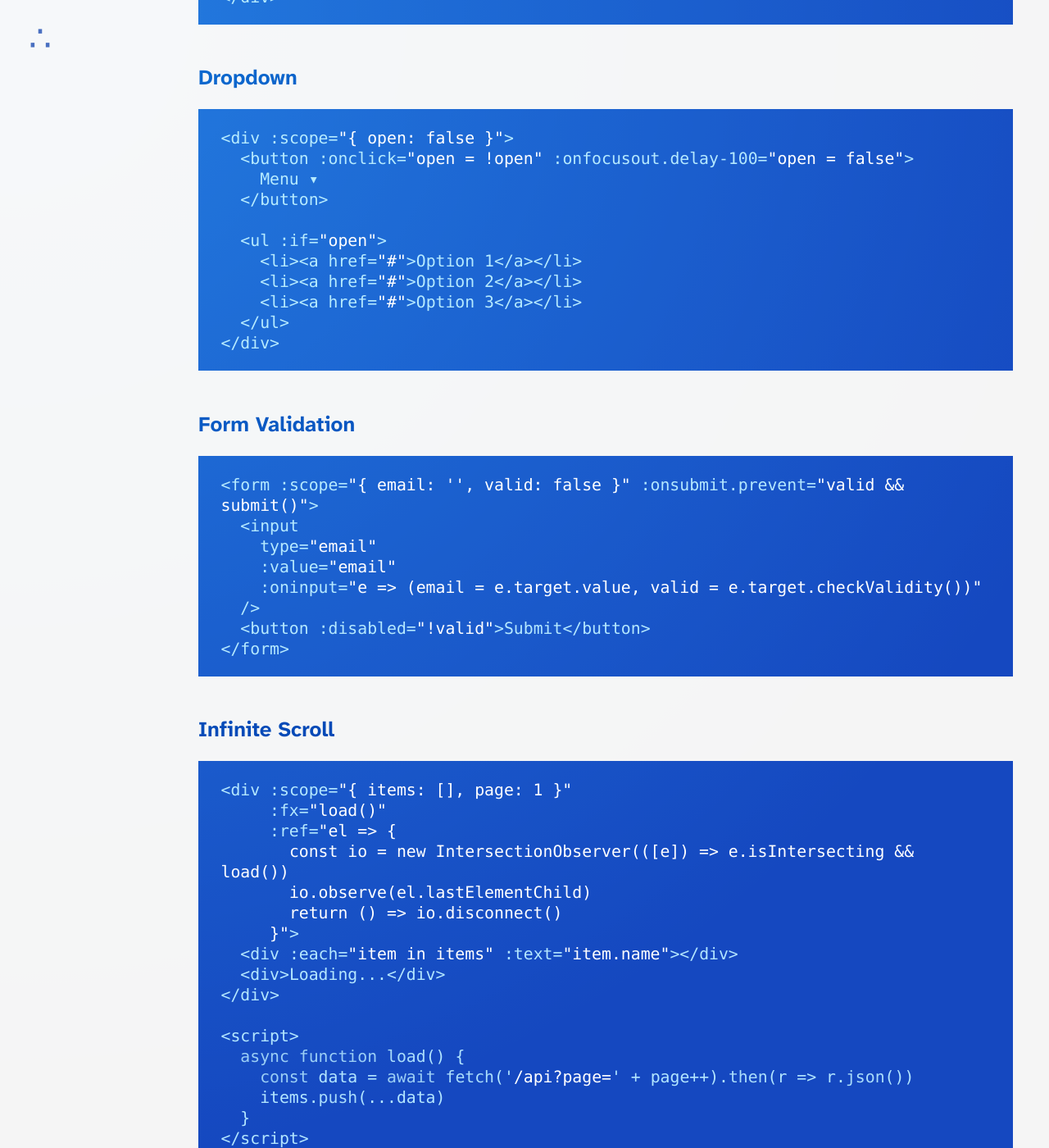
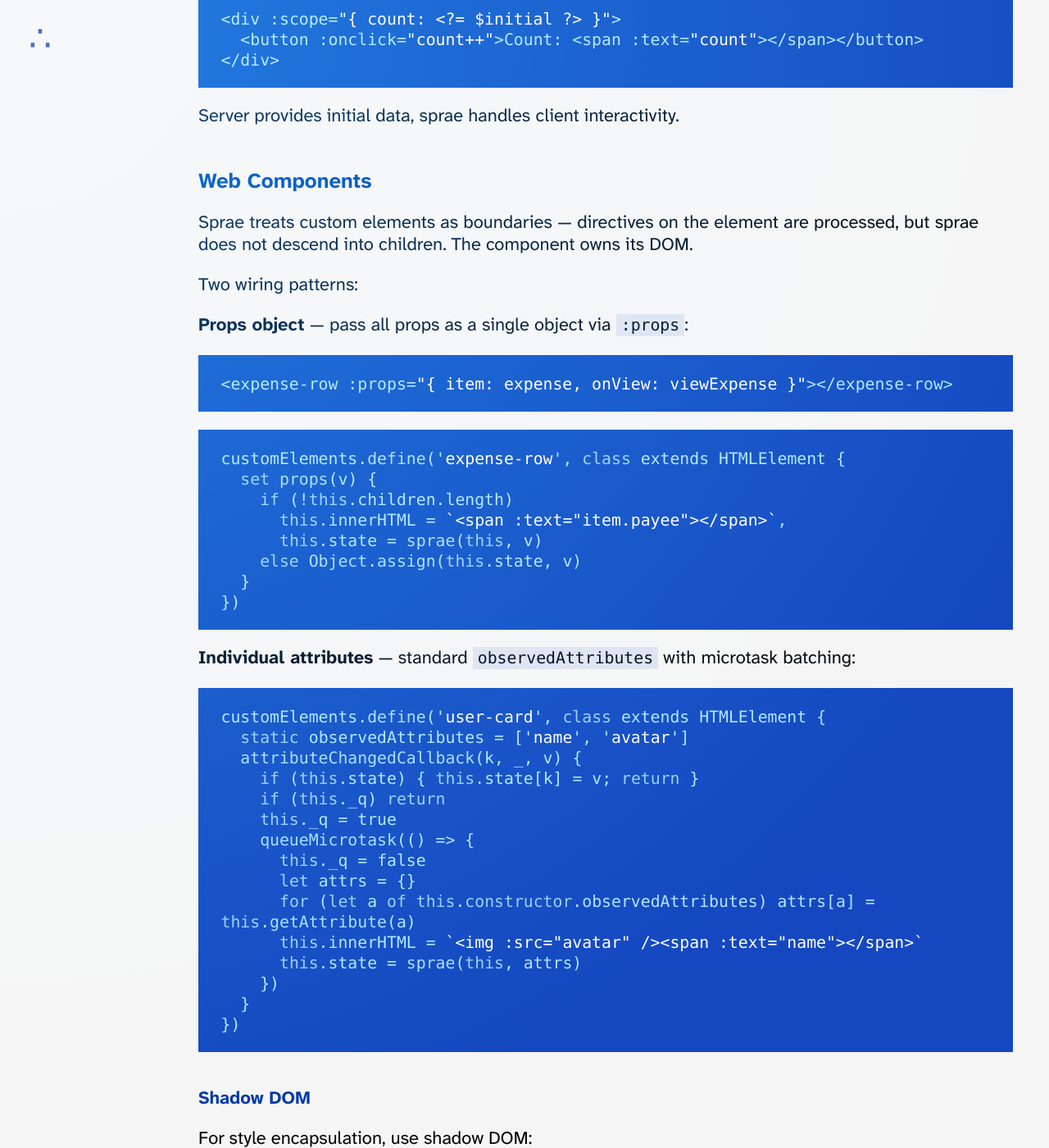
Before and after one commit to dy/sprae, a Jekyll site: the page built from docs.md, in a window 1280 px wide and 1400 px high, scrolled down 17492 px. Shown: the whole window at 82% size. Built offline with Jekyll 4.4.1, drawn with Linux system fonts in a browser that asks for light colours; our own code applies the rules of GitHub Pages for plain Markdown files; some of the changed text lies outside the part shown.

Commit message:
Document v13 directives, update recipes and comparison
Add docs for :change, :hidden, :mount, :intersect, :resize.
Update :value to clarify one-way binding (pair with :change).
Update :ref to point to :mount for lifecycle hooks.
Remove define() section (file deleted).

Update recipes: form validation uses :change, infinite scroll uses
:intersect, live search uses :change.debounce, add responsive grid.
Add observer directives row to comparison table.

Co-Authored-By: Claude Opus 4.6 (1M context) <noreply@anthropic.com>

````diff
--- a/docs.md
+++ b/docs.md
@@ -176,7 +176,7 @@ Create local reactive state. Inherits from parent scope.
 
 #### `:ref`
 
-Get element reference. In `:each`, creates local reference for each node.
+Store element reference in state. Function form calls with element.
 
 ```html
 <canvas :ref="canvas" :fx="draw(canvas)"></canvas>
@@ -188,20 +188,12 @@ Get element reference. In `:each`, creates local reference for each node.
 <li :each="item in items" :ref="el">
   <!-- el is the current <li> in this iteration's scope -->
 </li>
+
+<!-- Path reference -->
+<input :ref="$refs.email" />
 ```
 
-**Lifecycle** — return a cleanup function:
-
-```html
-<div :ref="el => {
-  const observer = new IntersectionObserver(callback)
-  observer.observe(el)
-  return () => observer.disconnect()
-}"></div>
-
-<!-- Shorthand -->
-<div :ref="el => (setup(el), () => cleanup(el))"></div>
-```
+> For lifecycle hooks with setup/cleanup, use [`:mount`](#mount).
 
 
 #### `:fx`
@@ -238,7 +230,7 @@ Attach event listeners. Chain modifiers with `.`.
 
 #### `:value`
 
-Two-way bind form inputs.
+One-way bind state to form inputs (state → DOM). Pair with `:change` for two-way binding.
 
 ```html
 <input :value="query" />
@@ -248,10 +240,93 @@ Two-way bind form inputs.
 <select :value="country">
   <option :each="c in countries" :value="c.code" :text="c.name"></option>
 </select>
+```
 
-<!-- One-way with formatting -->
-<input :value="v => '$' + v.toFixed(2)" />
+
+#### `:change`
+
+Write-back from form inputs to state (DOM → state). Handles type coercion automatically — numbers, checkboxes, selects, dates.
+
+```html
+<!-- Two-way binding: :value (read) + :change (write) -->
+<input :value="query" :change="v => query = v" />
+<input type="number" :value="count" :change="v => count = v" />
+<input type="checkbox" :value="agreed" :change="v => agreed = v" />
+
+<select :value="country" :change="v => country = v">
+  <option :each="c in countries" :value="c.code" :text="c.name"></option>
+</select>
+
+<!-- With modifiers -->
+<input :value="search" :change.debounce-300="v => search = v" />
 ```
+
+
+#### `:hidden`
+
+Toggle the `hidden` attribute. Unlike `:if`, keeps the element in DOM.
+
+```html
+<p :hidden="!ready">Loading...</p>
+<div :hidden="count < 5" :text="count"></div>
+```
+
+
+#### `:mount`
+
+Lifecycle hook — runs once when element connects. Not reactive. Function form receives element and can return cleanup.
+
+```html
+<canvas :mount="el => initChart(el)"></canvas>
+<input :mount="el => el.focus()" />
+
+<!-- With cleanup -->
+<div :mount="el => {
+  const timer = setInterval(tick, 1000)
+  return () => clearInterval(timer)
+}"></div>
+
+<!-- Statement form -->
+<div :mount="console.log('connected')"></div>
+```
+
+
+#### `:intersect`
+
+IntersectionObserver wrapper. Fires when element enters or exits viewport.
+
+```html
+<img :intersect.once="loadImage()" :src="placeholder" />
+<div :intersect="visible = true"></div>
+
+<!-- Function form: receive IntersectionObserverEntry -->
+<div :intersect="entry => ratio = entry.intersectionRatio"></div>
+```
+
+Modifiers: `.once`, `.half` (threshold 0.5), `.full` (threshold 0.99), `.threshold-N` (0-100), `.margin-Npx`, `.leave` (fire on exit).
+
+```html
+<div :intersect.half="visible = true"></div>
+<div :intersect.leave="visible = false"></div>
+<div :intersect.threshold-75="inView = true"></div>
+<div :intersect.margin-200px="preload()"></div>
+```
+
+
+#### `:resize`
+
+ResizeObserver wrapper. Fires when element dimensions change.
+
+```html
+<!-- Function form: receive {width, height, entry} -->
+<div :resize="({width, height}) => cols = Math.floor(width / 200)"></div>
+
+<!-- With modifiers -->
+<div :resize.throttle-100="({width}) => narrow = width < 600"></div>
+<div :resize.border="({width}) => update(width)"></div>
+```
+
+Modifiers: `.border` (observe border-box), `.throttle-N`, `.debounce-N`, `.raf`.
 
 
 #### `:portal`
@@ -638,25 +713,50 @@ Server provides initial data, sprae handles client interactivity.
 
 ### Web Components
 
-Sprae works with shadow DOM. Initialize in `connectedCallback`:
+Sprae treats custom elements as boundaries — directives on the element are processed, but sprae does not descend into children. The component owns its DOM.
+
+Two wiring patterns:
+
+**Props object** — pass all props as a single object via `:props`:
+
+```html
+<expense-row :props="{ item: expense, onView: viewExpense }"></expense-row>
+```
 
 ```js
-class MyComponent extends HTMLElement {
-  connectedCallback() {
-    if (!this.shadowRoot) {
-      this.attachShadow({ mode: 'open' }).innerHTML = `
-        <div :scope="{ msg: 'Hello' }">
-          <span :text="msg"></span>
-        </div>
-      `
-      sprae(this.shadowRoot)
-    }
+customElements.define('expense-row', class extends HTMLElement {
+  set props(v) {
+    if (!this.children.length)
+      this.innerHTML = `<span :text="item.payee"></span>`,
+      this.state = sprae(this, v)
+    else Object.assign(this.state, v)
   }
-}
-customElements.define('my-component', MyComponent)
+})
 ```
 
-Or pass state directly:
+**Individual attributes** — standard `observedAttributes` with microtask batching:
+
+```js
+customElements.define('user-card', class extends HTMLElement {
+  static observedAttributes = ['name', 'avatar']
+  attributeChangedCallback(k, _, v) {
+    if (this.state) { this.state[k] = v; return }
+    if (this._q) return
+    this._q = true
+    queueMicrotask(() => {
+      this._q = false
+      let attrs = {}
+      for (let a of this.constructor.observedAttributes) attrs[a] = this.getAttribute(a)
+      this.innerHTML = `<img :src="avatar" /><span :text="name"></span>`
+      this.state = sprae(this, attrs)
+    })
+  }
+})
+```
+
+#### Shadow DOM
+
+For style encapsulation, use shadow DOM:
 
 ```js
 class Counter extends HTMLElement {
@@ -730,7 +830,8 @@ customElements.define('my-counter', Counter)
   <input
     type="email"
     :value="email"
-    :oninput="e => (email = e.target.value, valid = e.target.checkValidity())"
+    :change="v => email = v"
+    :oninput="e => valid = e.target.checkValidity()"
   />
   <button :disabled="!valid">Submit</button>
 </form>
@@ -740,15 +841,9 @@ customElements.define('my-counter', Counter)
 ### Infinite Scroll
 
 ```html
-<div :scope="{ items: [], page: 1 }"
-     :fx="load()"
-     :ref="el => {
-       const io = new IntersectionObserver(([e]) => e.isIntersecting && load())
-       io.observe(el.lastElementChild)
-       return () => io.disconnect()
-     }">
+<div :scope="{ items: [], page: 1 }" :fx="load()">
   <div :each="item in items" :text="item.name"></div>
-  <div>Loading...</div>
+  <div :intersect.once="load()">Loading...</div>
 </div>
 
 <script>
@@ -777,7 +872,7 @@ customElements.define('my-counter', Counter)
 
 ```html
 <div :scope="{ q: '', results: [] }">
-  <input :value="q" :oninput.debounce-300="e => search(e.target.value)" placeholder="Search..." />
+  <input :value="q" :change.debounce-300="v => (q = v, search(v))" placeholder="Search..." />
 
   <ul :if="results.length">
     <li :each="r in results" :text="r.title"></li>
@@ -790,6 +885,17 @@ customElements.define('my-counter', Counter)
     results = query ? await fetch('/search?q=' + query).then(r => r.json()) : []
   }
 </script>
+```
+
+
+### Responsive Grid
+
+```html
+<div :scope="{ cols: 3 }" :resize="({width}) => cols = Math.max(1, Math.floor(width / 250))">
+  <div :style="{ 'grid-template-columns': 'repeat(' + cols + ', 1fr)' }">
+    <div :each="item in items" :text="item.name"></div>
+  </div>
+</div>
 ```
 
 
@@ -860,6 +966,7 @@ customElements.define('my-counter', Counter)
 | CSP Support | Full | Limited | No |
 | TypeScript | Full | Partial | No |
 | Maintained | ✓ | ✓ | ✗ |
+| Observer Directives | `:intersect`, `:resize`, `:mount` | No | No |
 | Event Modifiers | 10+ | Limited | Few |
 | Custom Directives | Yes | Yes | Limited |
 | No-build Required | ✓ | ✓ | ✓ |
````
